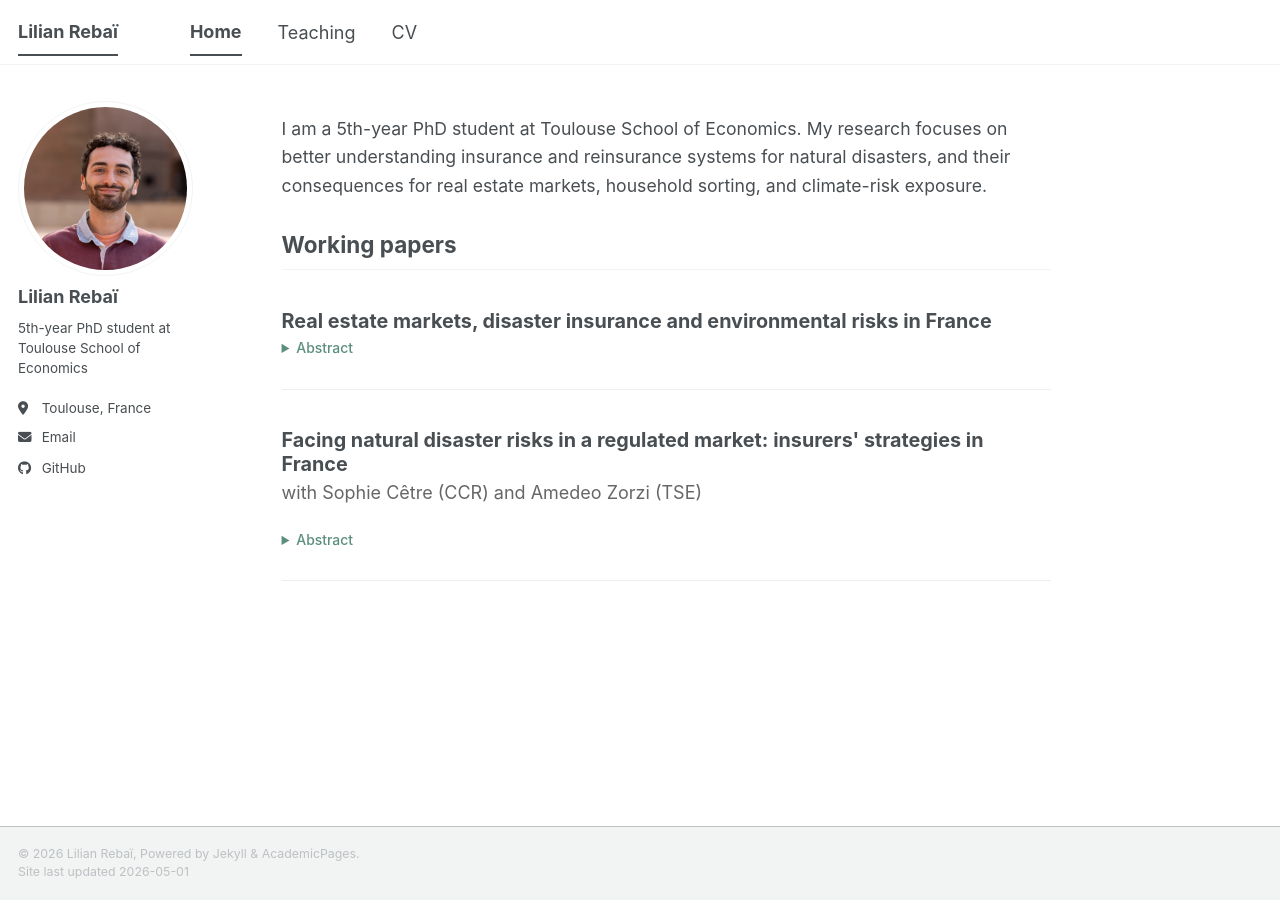
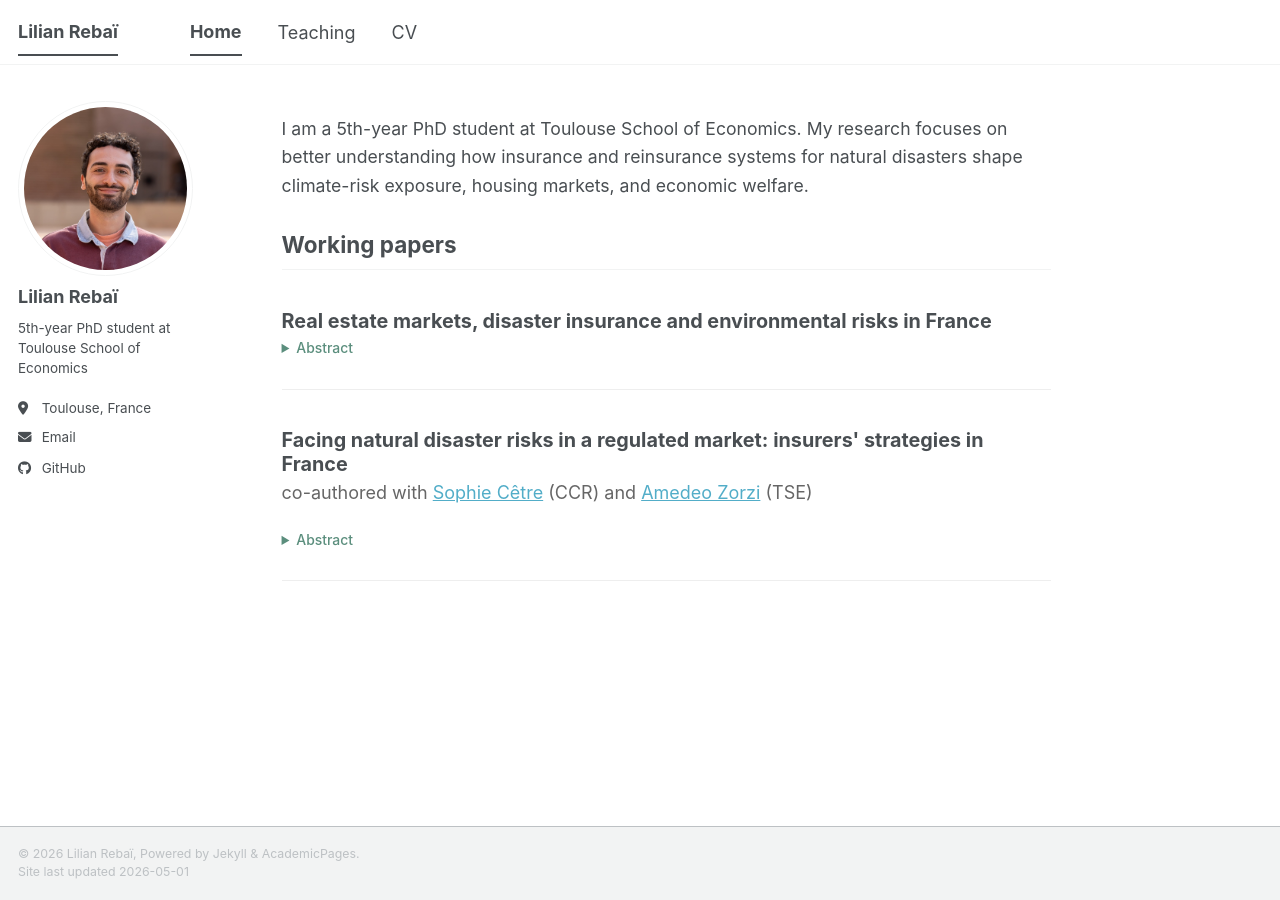
Before and after one commit to lilianrebai/lilianrebai.github.io, a Jekyll site: the page built from _pages/about.md, in a window 1280 px wide. Built offline with Jekyll 4.4.1, drawn with Linux system fonts in a browser that asks for light colours; a script bundle is joined from its source files by our own code; library files that are not in the unit come from our copies.

Commit message:
Update about.md

```diff
--- a/_pages/about.md
+++ b/_pages/about.md
@@ -10,7 +10,7 @@ redirect_from:
 
 <div class="intro-note">
   <p>
-    I am a 5th-year PhD student at Toulouse School of Economics. My research focuses on better understanding insurance and reinsurance systems for natural disasters, and their consequences for real estate markets, household sorting, and climate-risk exposure.
+    I am a 5th-year PhD student at Toulouse School of Economics. My research focuses on better understanding how insurance and reinsurance systems for natural disasters shape climate-risk exposure, housing markets, and economic welfare.
   </p>
 </div>
 
@@ -28,7 +28,7 @@ redirect_from:
 
 <article class="research-item">
   <h3>Facing natural disaster risks in a regulated market: insurers' strategies in France</h3>
-  <p class="paper-meta">with Sophie Cêtre (CCR) and Amedeo Zorzi (TSE)</p>
+  <p class="paper-meta"> co-authored with <a href="https://scholar.google.com/citations?user=tHHpNn4AAAAJ&hl=en" target="_blank" rel="noopener noreferrer">Sophie Cêtre</a> (CCR) and <a href="https://amedeozorzi.github.io/" target="_blank" rel="noopener noreferrer">Amedeo Zorzi</a> (TSE)</p>
 
 <details class="paper-abstract">
   <summary>Abstract</summary>
```
